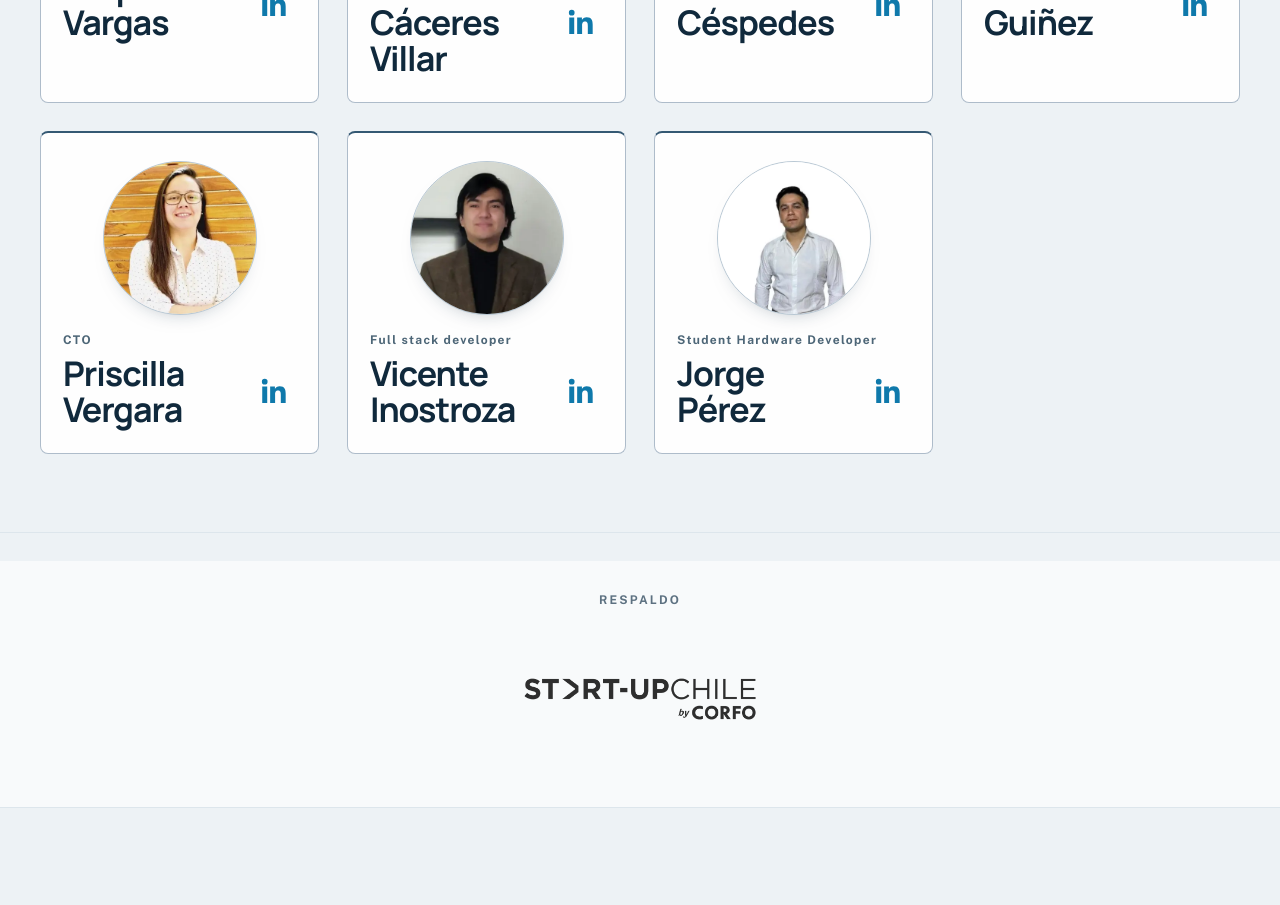
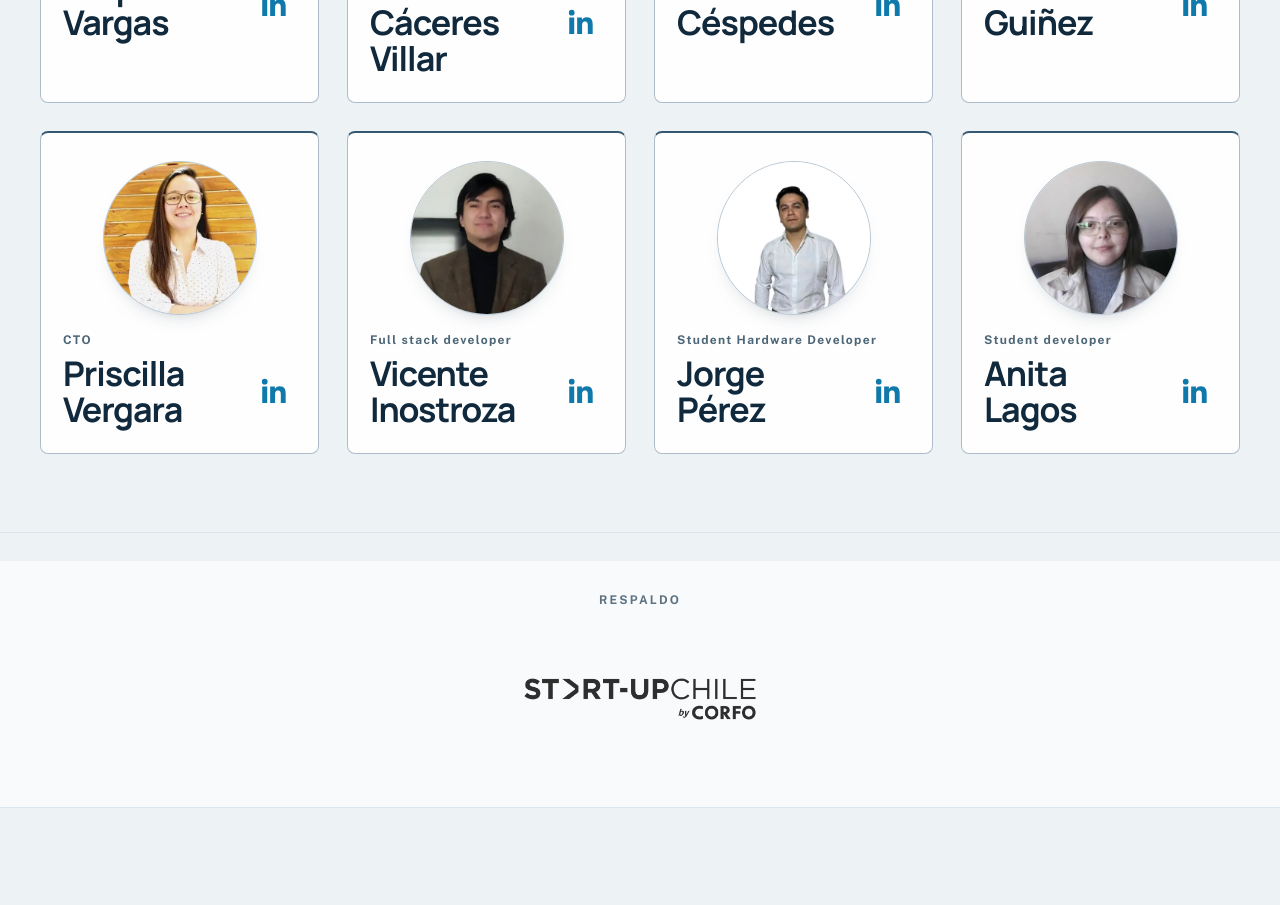
Before and after one commit to lMochl/HANDOWEB2, a React (Vite) app: page / in a window 1280 px wide. Shown: the part 4600-5505 px from the top of the page. Built offline with nearby package versions, Linux system fonts and the light colour scheme.

Commit message:
Add student developer Anita Lagos and update profile image

```diff
--- a/src/HandoLandingPage.tsx
+++ b/src/HandoLandingPage.tsx
@@ -89,13 +89,13 @@ const teamMembers = [
     image: "/1745007035136.webp",
     linkedin: "https://www.linkedin.com/in/jorge-pérez-torres-851530299/",
   },
-  // {
-  //   role: "Student developer",
-  //   name: "Anita Lagos",
-  //   text: "",
-  //   image: "/.webp",
-  //   linkedin: "https://www.linkedin.com/in/anita-lagos-hermosilla-23ab26291/",
-  // },
+  {
+    role: "Student developer",
+    name: "Anita Lagos",
+    text: "",
+    image: "/187260685229.webp",
+    linkedin: "https://www.linkedin.com/in/anita-lagos-hermosilla-23ab26291/",
+  },
 ];
 
 function LinkedInIcon() {
```
Also changed, not shown: public/187260685229.webp (added).
